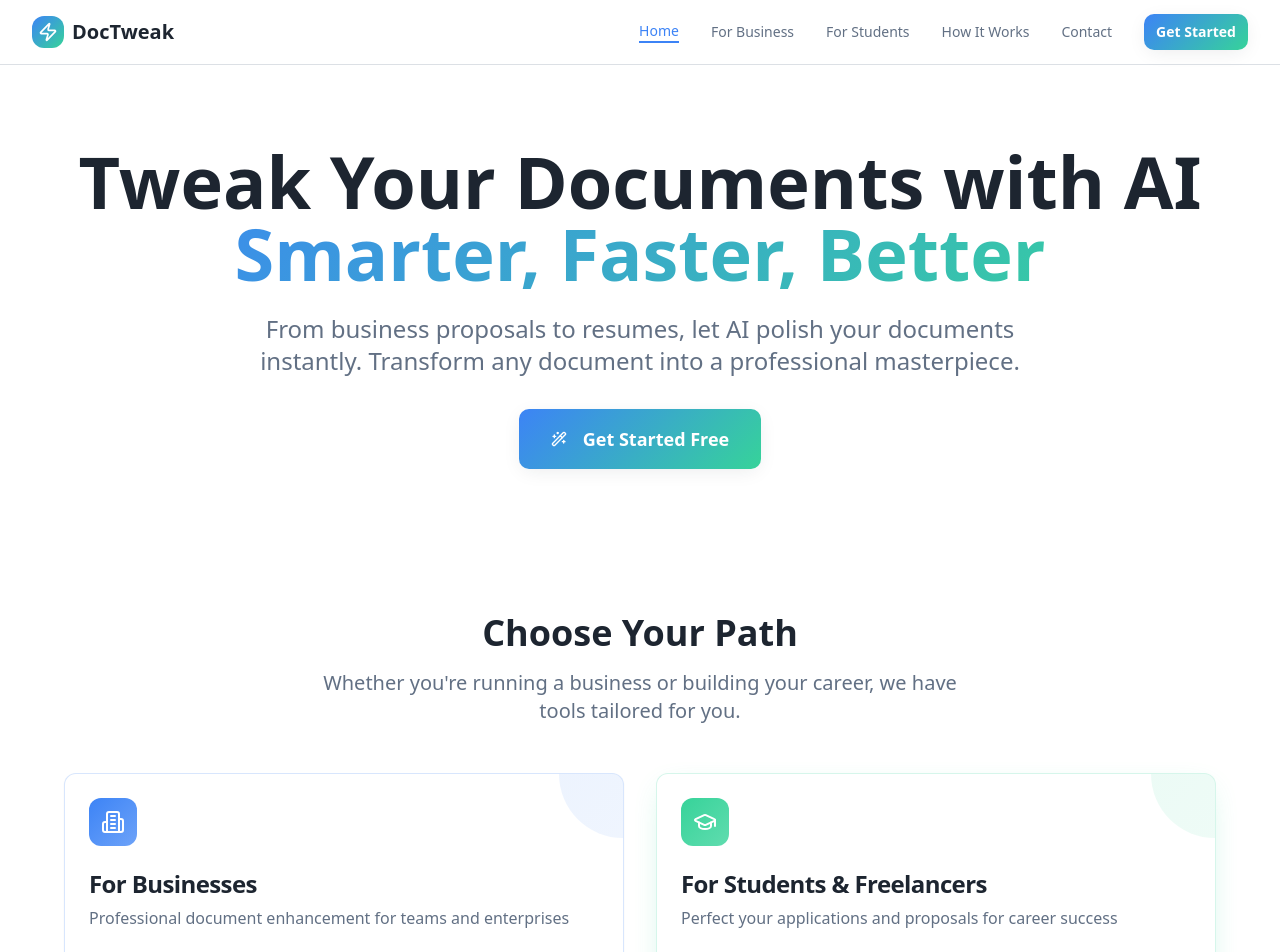
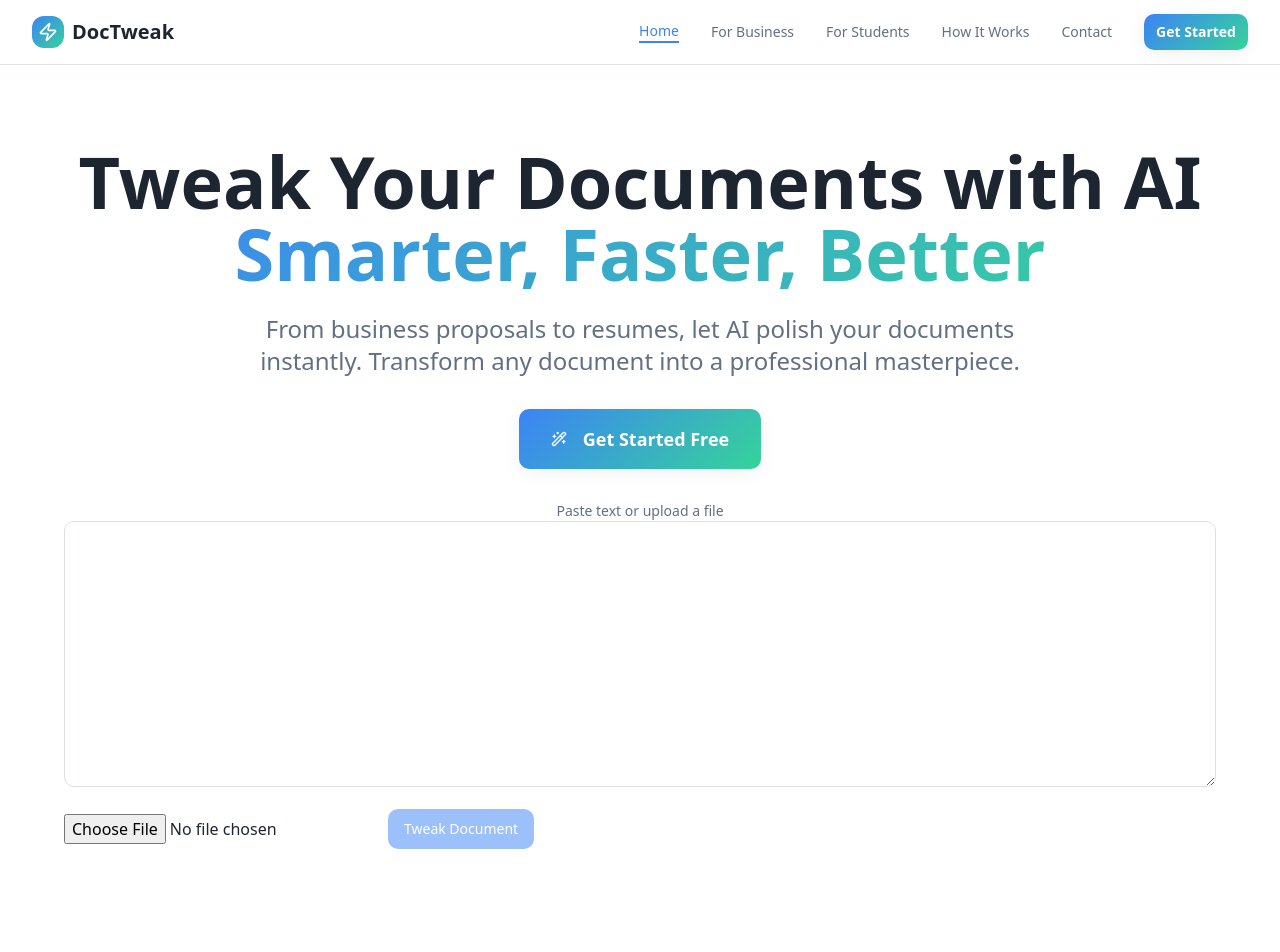
Before and after one commit to yashdavece/doc_tweak, a React (Vite) app: page / in a window 1280 px wide. Shown: the top 952 px of the page. Built offline with nearby package versions, Linux system fonts and the light colour scheme.

Commit message:
again ok

```diff
--- a/package.json
+++ b/package.json
@@ -57,6 +57,7 @@
     "react-router-dom": "^6.30.1",
     "recharts": "^2.15.4",
     "sonner": "^1.7.4",
+  "pdfjs-dist": "^3.9.179",
     "tailwind-merge": "^2.6.0",
     "tailwindcss-animate": "^1.0.7",
     "vaul": "^0.9.9",
--- /dev/null
+++ b/src/components/DocTweak.tsx
@@ -0,0 +1,95 @@
+import React, { useState } from 'react';
+import { Button } from '@/components/ui/button';
+
+async function extractTextFromPdf(file: File) {
+  // Use PDF.js via dynamic import to avoid bundling it for users who don't upload PDFs
+  const pdfjs = await import('pdfjs-dist/legacy/build/pdf');
+  const arrayBuffer = await file.arrayBuffer();
+  const loadingTask = pdfjs.getDocument({ data: arrayBuffer });
+  const pdf = await loadingTask.promise;
+  let text = '';
+  for (let i = 1; i <= pdf.numPages; i++) {
+    const page = await pdf.getPage(i);
+    const content = await page.getTextContent();
+    const pageText = content.items.map((item: any) => item.str).join(' ');
+    text += '\n\n' + pageText;
+  }
+  return text;
+}
+
+const DocTweak: React.FC = () => {
+  const [inputText, setInputText] = useState('');
+  const [loading, setLoading] = useState(false);
+  const [result, setResult] = useState('');
+
+  async function handleFile(e: React.ChangeEvent<HTMLInputElement>) {
+    const file = e.target.files?.[0];
+    if (!file) return;
+
+    if (file.type === 'application/pdf') {
+      setLoading(true);
+      try {
+        const text = await extractTextFromPdf(file);
+        setInputText(text);
+      } catch (err) {
+        console.error('PDF parse error', err);
+        alert('Failed to parse PDF');
+      } finally {
+        setLoading(false);
+      }
+    } else {
+      const text = await file.text();
+      setInputText(text);
+    }
+  }
+
+  async function handleTweak() {
+    setLoading(true);
+    setResult('');
+    try {
+      const resp = await fetch('/api/tweak', {
+        method: 'POST',
+        headers: { 'Content-Type': 'application/json' },
+        body: JSON.stringify({ text: inputText, style: 'professional', tone: 'formal' }),
+      });
+      const data = await resp.json();
+      if (!resp.ok) throw new Error(data.error || 'API error');
+      setResult(data.tweaked);
+    } catch (err: any) {
+      console.error(err);
+      alert('Failed to tweak document: ' + (err.message || err));
+    } finally {
+      setLoading(false);
+    }
+  }
+
+  return (
+    <div className="space-y-4">
+      <div>
+        <label className="block text-sm font-medium text-muted-foreground">Paste text or upload a file</label>
+        <textarea
+          value={inputText}
+          onChange={(e) => setInputText(e.target.value)}
+          rows={10}
+          className="w-full p-3 rounded-md border"
+        />
+      </div>
+
+      <div className="flex items-center space-x-3">
+        <input type="file" accept=".pdf,.txt,.md,.docx" onChange={handleFile} />
+        <Button onClick={handleTweak} disabled={!inputText || loading}>
+          {loading ? 'Processing...' : 'Tweak Document'}
+        </Button>
+      </div>
+
+      {result && (
+        <div>
+          <h3 className="text-lg font-semibold">Tweaked Document</h3>
+          <pre className="whitespace-pre-wrap bg-muted p-4 rounded mt-2">{result}</pre>
+        </div>
+      )}
+    </div>
+  );
+};
+
+export default DocTweak;
--- a/src/pages/Index.tsx
+++ b/src/pages/Index.tsx
@@ -13,6 +13,7 @@ import {
   Zap
 } from "lucide-react";
 import { Link } from "react-router-dom";
+import DocTweak from '@/components/DocTweak';
 
 const Index = () => {
   const features = [
@@ -76,6 +77,9 @@ const Index = () => {
               <Wand2 className="w-5 h-5 mr-2" />
               Get Started Free
             </Button>
+            <div className="mt-8">
+              <DocTweak />
+            </div>
           </div>
         </div>
       </section>
```
Also changed, not shown: api/tweak.ts (added, +50 -0 lines).
